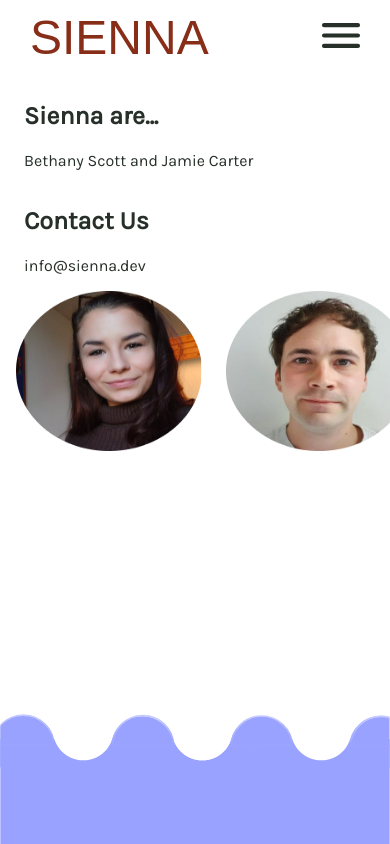
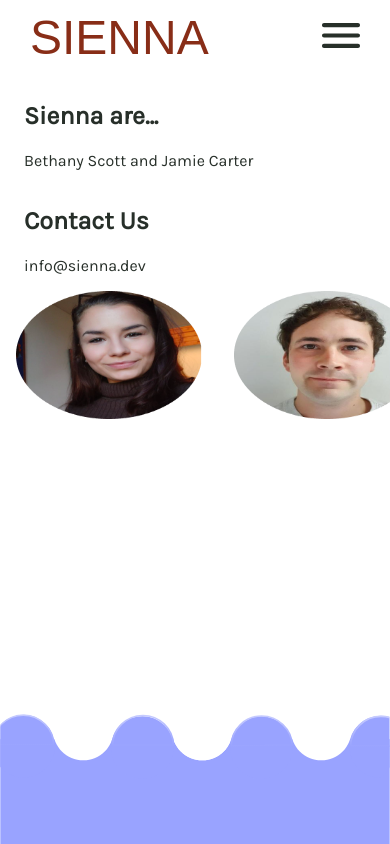
Before and after one commit to sienna-development/sienna-website, a Next.js app: page /contact in a window 390 px wide. Shown: the top 844 px of the page. Built offline with nearby package versions, Linux system fonts and the light colour scheme; a web font is replaced by a local one.

Commit message:
Adjust the contacts page for really small phones

```diff
--- a/styles/contact.module.css
+++ b/styles/contact.module.css
@@ -73,3 +73,12 @@
     margin-left: 0.5rem;
   }
 }
+
+@media only screen and (min-width: 300px) {
+  .images {
+    height: 8rem;
+  }
+  .jcImg {
+    margin-left: 2rem;
+  }
+}
```
